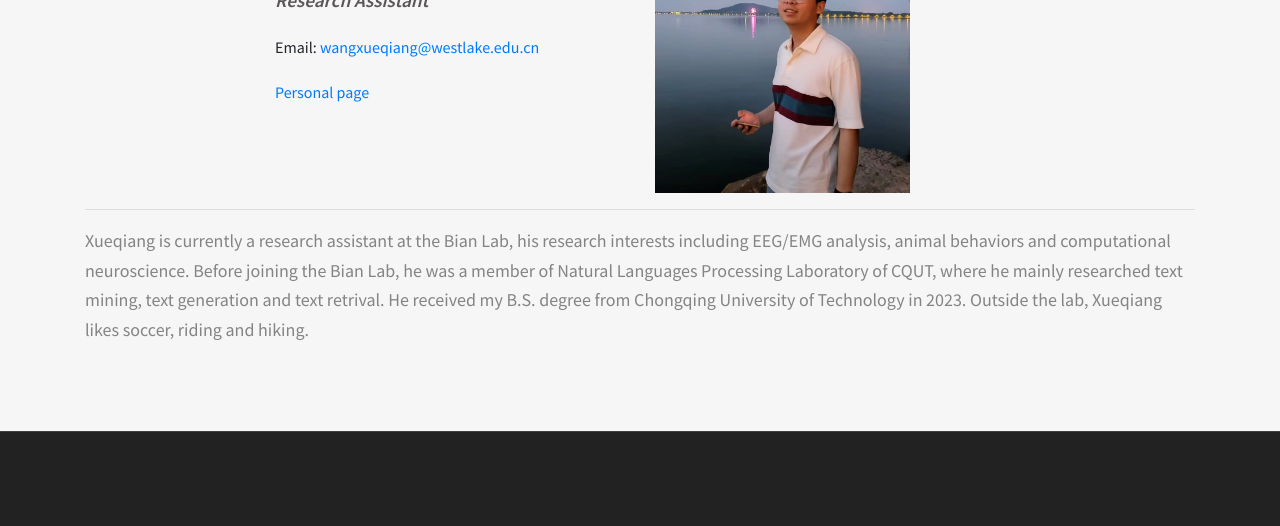
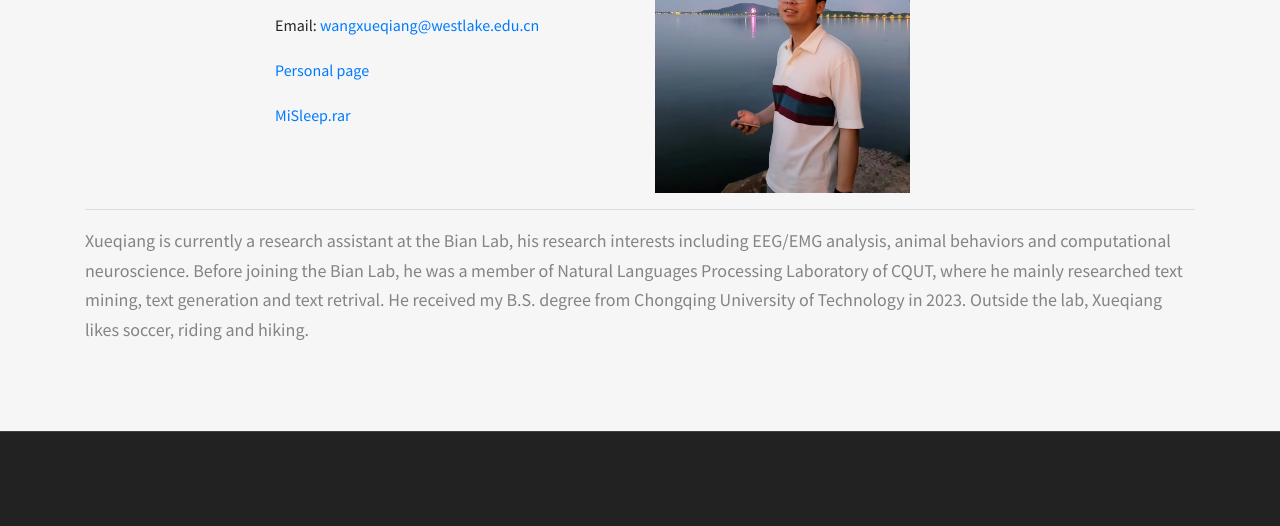
Before and after one commit to bian-lab/bian-lab.github.io, a plain HTML site: page members/member_wxq.html in a window 1280 px wide. Shown: the part 513-1039 px from the top of the page. Drawn offline with Linux system fonts and the light colour scheme.

Commit message:
add MiSleep by local network share;

```diff
--- a/members/member_wxq.html
+++ b/members/member_wxq.html
@@ -144,7 +144,8 @@ End Fixed Navigation
                     <b style="font-size: xx-large;">Xueqiang Wang</b><br/>
                     <b><i  style="color: rgb(91,87,88); font-size: larger;">Research Assistant</i></b><br/><br/>
                     <span>Email: </span><a href="mailto: wangxueqiang@westlake.edu.cn">wangxueqiang@westlake.edu.cn</a><br/><br/>
-                    <span><a href="https://bryanwang.cn" target="_blank">Personal page</a></span>
+                    <span><a href="https://bryanwang.cn" target="_blank">Personal page</a></span><br/><br/>
+                    <span><a href="file://///BF-202307041219/share" target="_blank">MiSleep.rar</a></span>
 
 
                 </div>
```
